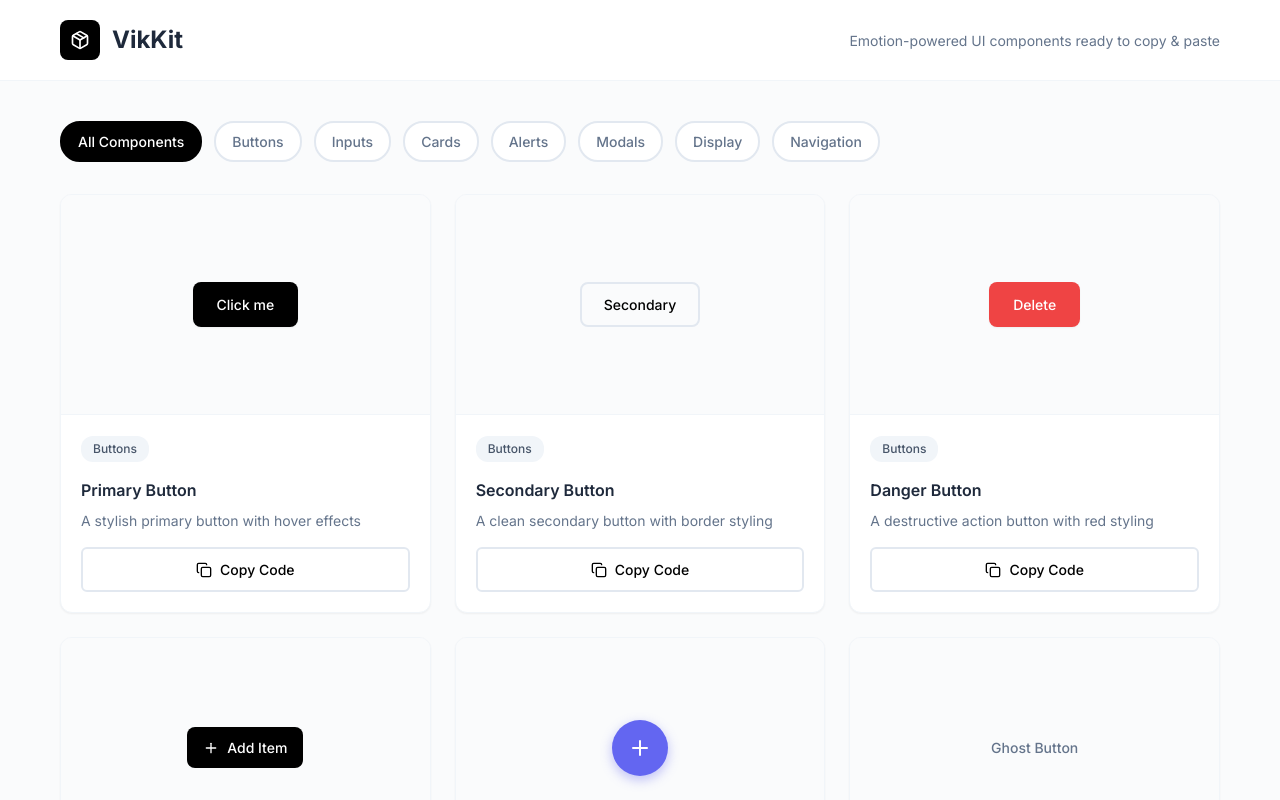
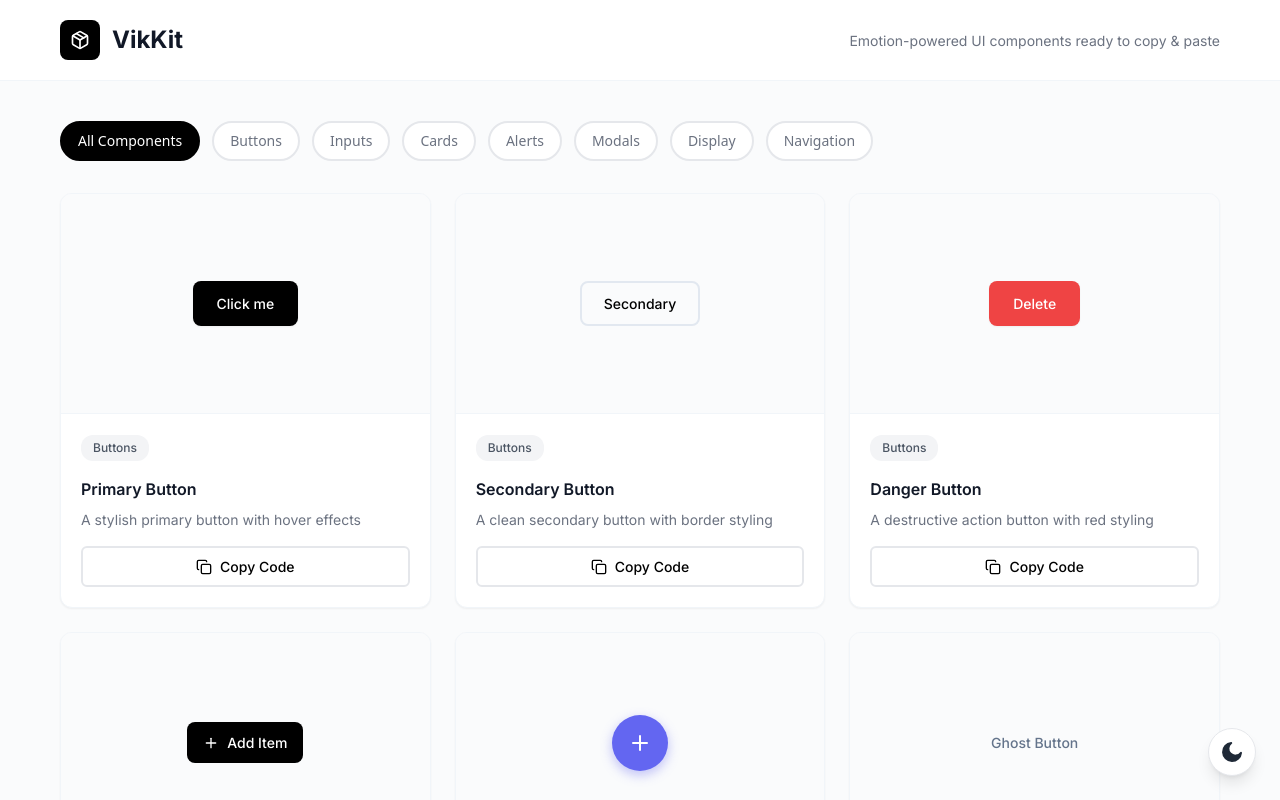
Before and after one commit to Adevikthur/vikkit-v1, a React (Vite) app: page / in a window 1280 px wide. Shown: the top 800 px of the page. Built offline with nearby package versions, Linux system fonts and the light colour scheme.

Commit message:
dark mode & favicon added

```diff
--- a/index.html
+++ b/index.html
@@ -2,7 +2,7 @@
 <html lang="en">
   <head>
     <meta charset="UTF-8" />
-    <link rel="icon" type="image/svg+xml" href="/vite.svg" />
+    <link rel="icon" type="image/svg+xml" href="/src/components/Package.svg" />
     <meta name="viewport" content="width=device-width, initial-scale=1.0" />
     <title>VikKit - Emotion-Powered UI Components</title>
     <link rel="preconnect" href="https://fonts.googleapis.com">
--- a/src/App.jsx
+++ b/src/App.jsx
@@ -1,19 +1,65 @@
-import React from 'react';
+import React, { useEffect, useState } from 'react';
 import { ThemeProvider } from '@emotion/react';
 import { theme } from './styles/theme';
 import { Header } from './components/Header';
 import { ComponentGallery } from './components/ComponentGallery';
 
+const THEME_KEY = 'theme';
+
 function App() {
+  const [themeMode, setThemeMode] = useState(() => {
+    if (typeof window !== 'undefined') {
+      return localStorage.getItem(THEME_KEY) || 'light';
+    }
+    return 'light';
+  });
+
+  useEffect(() => {
+    const root = window.document.documentElement;
+    if (themeMode === 'dark') {
+      root.classList.add('dark');
+    } else {
+      root.classList.remove('dark');
+    }
+    localStorage.setItem(THEME_KEY, themeMode);
+  }, [themeMode]);
+
+  const handleToggleTheme = () => {
+    setThemeMode((prev) => (prev === 'light' ? 'dark' : 'light'));
+  };
+
+  const handleKeyDown = (e) => {
+    if (e.key === 'Enter' || e.key === ' ') {
+      handleToggleTheme();
+    }
+  };
+
   return (
     <ThemeProvider theme={theme}>
-      <div style={{
-        minHeight: '100vh',
-        background: '#fafbfc',
-        fontFamily: theme.fonts.body
-      }}>
+      <div className="min-h-screen bg-[#fafbfc] dark:bg-black font-sans transition-colors duration-300">
         <Header />
         <ComponentGallery />
+        {/* Floating Theme Toggle Button */}
+        <button
+          className="fixed bottom-6 right-6 z-50 flex items-center justify-center w-12 h-12 rounded-full shadow-lg bg-white dark:bg-gray-800 border border-gray-200 dark:border-gray-700 transition-colors duration-300 focus:outline-none focus:ring-2 focus:ring-blue-500"
+          aria-label={themeMode === 'light' ? 'Switch to dark mode' : 'Switch to light mode'}
+          tabIndex={0}
+          onClick={handleToggleTheme}
+          onKeyDown={handleKeyDown}
+        >
+          {themeMode === 'light' ? (
+            // Moon Icon (indicate switch to dark mode)
+            <svg xmlns="http://www.w3.org/2000/svg" className="w-6 h-6 text-gray-800" fill="none" viewBox="0 0 24 24" stroke="currentColor" strokeWidth={2}>
+              <path strokeLinecap="round" strokeLinejoin="round" d="M21 12.79A9 9 0 1111.21 3a7 7 0 109.79 9.79z" fill="currentColor" />
+            </svg>
+          ) : (
+            // Sun Icon (indicate switch to light mode)
+            <svg xmlns="http://www.w3.org/2000/svg" className="w-6 h-6 text-white" fill="none" viewBox="0 0 24 24" stroke="currentColor" strokeWidth={2}>
+              <circle cx="12" cy="12" r="5" fill="currentColor" />
+              <path strokeLinecap="round" strokeLinejoin="round" d="M12 1v2m0 18v2m11-11h-2M3 12H1m16.95 7.07l-1.41-1.41M6.34 6.34L4.93 4.93m12.02 0l-1.41 1.41M6.34 17.66l-1.41 1.41" />
+            </svg>
+          )}
+        </button>
       </div>
     </ThemeProvider>
   );
--- a/src/components/ComponentCard.jsx
+++ b/src/components/ComponentCard.jsx
@@ -5,7 +5,6 @@ import { CopyToClipboard } from 'react-copy-to-clipboard';
 import { componentMap } from './demoComponents';
 
 const Card = styled.div`
-  background: white;
   border-radius: 12px;
   border: 1px solid #f1f5f9;
   overflow: hidden;
@@ -20,7 +19,6 @@ const Card = styled.div`
 
 const PreviewContainer = styled.div`
   padding: 32px;
-  background: #fafbfc;
   border-bottom: 1px solid #f1f5f9;
   display: flex;
   align-items: center;
@@ -37,22 +35,18 @@ const ComponentTitle = styled.h3`
   font-family: 'Inter', sans-serif;
   font-weight: 600;
   font-size: 16px;
-  color: #1e293b;
 `;
 
 const ComponentDescription = styled.p`
   margin: 0 0 16px 0;
   font-family: 'Inter', sans-serif;
   font-size: 14px;
-  color: #64748b;
   line-height: 1.5;
 `;
 
 const CategoryTag = styled.span`
   display: inline-block;
   padding: 4px 12px;
-  background: #f1f5f9;
-  color: #475569;
   border-radius: 12px;
   font-family: 'Inter', sans-serif;
   font-size: 12px;
@@ -66,22 +60,12 @@ const CopyButton = styled.button`
   justify-content: center;
   gap: 8px;
   width: 100%;
-  padding: 10px 16px;
-  background: ${props => props.copied ? '#000000' : 'white'};
-  color: ${props => props.copied ? 'white' : '#000000'};
-  border: 2px solid ${props => props.copied ? '#000000' : '#e2e8f0'};
   border-radius: 6px;
   font-family: 'Inter', sans-serif;
   font-size: 14px;
   font-weight: 500;
   cursor: pointer;
   transition: all 0.2s ease;
-
-  &:hover {
-    background: ${props => props.copied ? '#000000' : '#f8fafc'};
-    border-color: ${props => props.copied ? '#000000' : '#000000'};
-    transform: translateY(-1px);
-  }
 
   &:active {
     transform: translateY(0);
@@ -105,16 +89,19 @@ export const ComponentCard = ({ component }) => {
   const ComponentToRender = componentMap[component.id];
 
   return (
-    <Card>
-      <PreviewContainer>
+    <Card className="bg-white dark:bg-gray-900 border border-gray-200 dark:border-gray-700 transition-colors duration-300">
+      <PreviewContainer className="bg-[#fafbfc] dark:bg-gray-800 border-b border-gray-200 dark:border-gray-700">
         {ComponentToRender ? <ComponentToRender /> : <div>Component preview not available</div>}
       </PreviewContainer>
       <ContentContainer>
-        <CategoryTag>{component.category}</CategoryTag>
-        <ComponentTitle>{component.name}</ComponentTitle>
-        <ComponentDescription>{component.description}</ComponentDescription>
+        <CategoryTag className="bg-gray-100 dark:bg-gray-700 text-gray-600 dark:text-gray-300">{component.category}</CategoryTag>
+        <ComponentTitle className="text-gray-900 dark:text-white">{component.name}</ComponentTitle>
+        <ComponentDescription className="text-gray-500 dark:text-gray-300">{component.description}</ComponentDescription>
         <CopyToClipboard text={codeToShare} onCopy={handleCopy}>
-          <CopyButton copied={copied}>
+          <CopyButton
+            copied={copied}
+            className={`py-2 px-4 mt-2 border-2 ${copied ? 'bg-black text-white border-black dark:bg-white dark:text-black dark:border-white' : 'bg-white text-black border-gray-200 dark:bg-gray-800 dark:text-white dark:border-gray-700'} transition-colors duration-300`}
+          >
             {copied ? <Check /> : <Copy />}
             {copied ? 'Copied!' : 'Copy Code'}
           </CopyButton>
--- a/src/components/FilterBar.jsx
+++ b/src/components/FilterBar.jsx
@@ -8,33 +8,21 @@ const FilterContainer = styled.div`
   margin-bottom: 32px;
 `;
 
-const FilterChip = styled.button`
-  padding: 8px 16px;
-  border-radius: 20px;
-  border: 2px solid ${props => props.active ? '#000000' : '#e2e8f0'};
-  background: ${props => props.active ? '#000000' : 'white'};
-  color: ${props => props.active ? 'white' : '#64748b'};
-  font-family: 'Inter', sans-serif;
-  font-size: 14px;
-  font-weight: 500;
-  cursor: pointer;
-  transition: all 0.2s ease;
-
-  &:hover {
-    border-color: #000000;
-    background: ${props => props.active ? '#333333' : '#f8fafc'};
-    transform: translateY(-1px);
-  }
-
-  &:active {
-    transform: translateY(0);
-  }
-
-  &:focus {
-    outline: none;
-    box-shadow: 0 0 0 3px rgba(99, 102, 241, 0.1);
-  }
-`;
+// Remove styled FilterChip, use a functional component with Tailwind classes
+const FilterChip = ({ active, onClick, children }) => (
+  <button
+    className={`px-4 py-2 rounded-full font-medium text-sm transition-colors duration-200 border-2 focus:outline-none focus:ring-2 focus:ring-blue-500
+      ${active
+        ? 'bg-black text-white border-black dark:bg-white dark:text-black dark:border-white'
+        : 'bg-white text-gray-500 border-gray-200 hover:bg-gray-100 hover:border-black dark:bg-gray-800 dark:text-gray-300 dark:border-gray-700 dark:hover:bg-gray-700 dark:hover:border-white'}
+    `}
+    onClick={onClick}
+    tabIndex={0}
+    aria-pressed={active}
+  >
+    {children}
+  </button>
+);
 
 export const FilterBar = ({
   categories,
--- a/src/components/Header.jsx
+++ b/src/components/Header.jsx
@@ -3,7 +3,6 @@ import styled from '@emotion/styled';
 import { Package } from 'lucide-react';
 
 const HeaderContainer = styled.header`
-  background: white;
   border-bottom: 1px solid #f1f5f9;
   padding: 20px 0;
   margin-bottom: 40px;
@@ -27,12 +26,10 @@ const Logo = styled.div`
 const LogoIcon = styled.div`
   width: 40px;
   height: 40px;
-  background: #000000;
   border-radius: 8px;
   display: flex;
   align-items: center;
   justify-content: center;
-  color: white;
 `;
 
 const LogoText = styled.h1`
@@ -40,14 +37,12 @@ const LogoText = styled.h1`
   font-family: 'Inter', sans-serif;
   font-weight: 700;
   font-size: 24px;
-  color: #1e293b;
 `;
 
 const Subtitle = styled.p`
   margin: 0;
   font-family: 'Inter', sans-serif;
   font-size: 14px;
-  color: #64748b;
   margin-left: auto;
 
   @media (max-width: 768px) {
@@ -57,15 +52,15 @@ const Subtitle = styled.p`
 
 export const Header = () => {
   return (
-    <HeaderContainer>
+    <HeaderContainer className="bg-white dark:bg-gray-900 transition-colors duration-300">
       <HeaderContent>
         <Logo>
-          <LogoIcon>
+          <LogoIcon className="bg-black dark:bg-white text-white dark:text-black">
             <Package size={20} />
           </LogoIcon>
-          <LogoText>VikKit</LogoText>
+          <LogoText className="text-gray-900 dark:text-white">VikKit</LogoText>
         </Logo>
-        <Subtitle>Emotion-powered UI components ready to copy & paste</Subtitle>
+        <Subtitle className="text-gray-500 dark:text-gray-300">Emotion-powered UI components ready to copy & paste</Subtitle>
       </HeaderContent>
     </HeaderContainer>
   );
--- a/tailwind.config.js
+++ b/tailwind.config.js
@@ -1,6 +1,7 @@
 /** @type {import('tailwindcss').Config} */
 export default {
-  content: ['./index.html', './src/**/*.{js,ts,jsx,tsx}'],
+  darkMode: "class",
+  content: ["./index.html", "./src/**/*.{js,ts,jsx,tsx}"],
   theme: {
     extend: {},
   },
```
Also changed, not shown: src/components/Package.svg (added), src/components/PuzzlePiece.svg (added).
